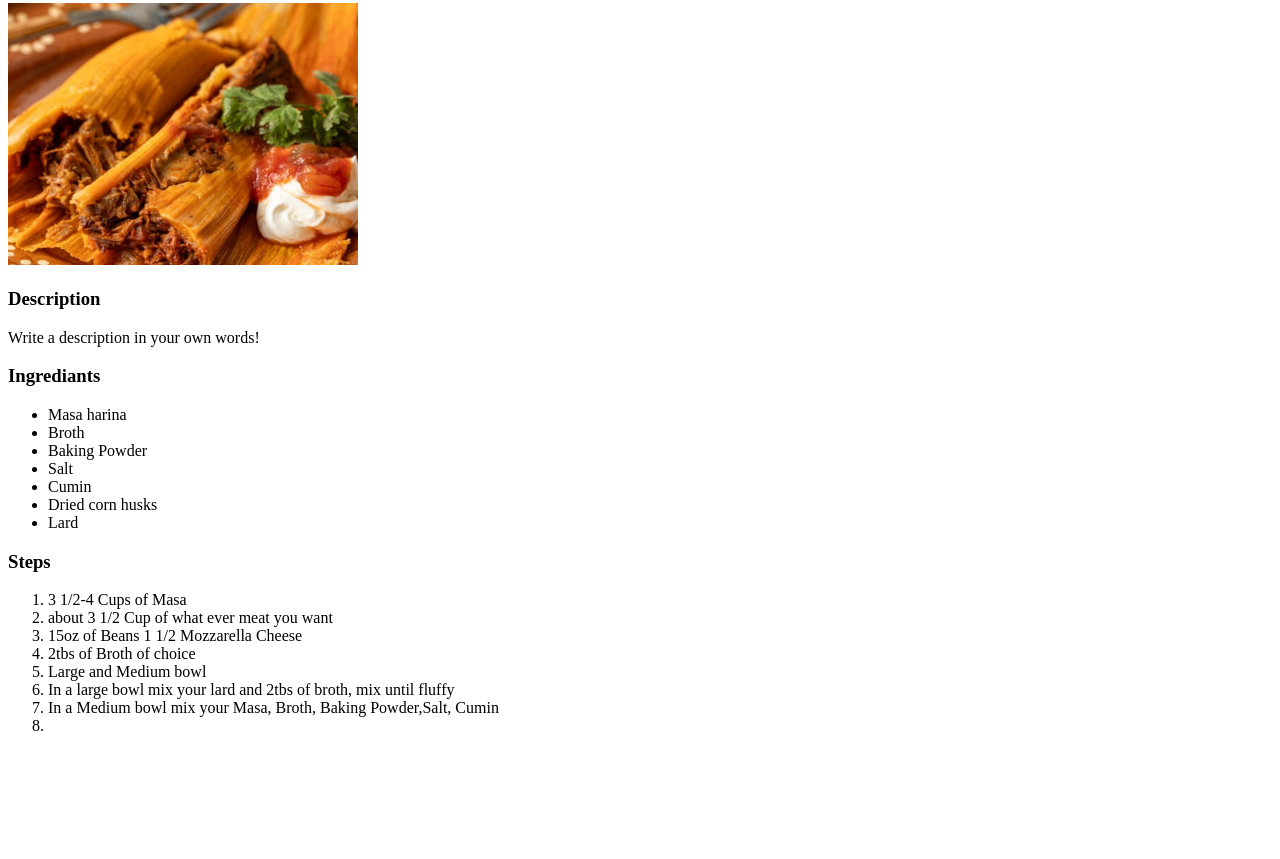
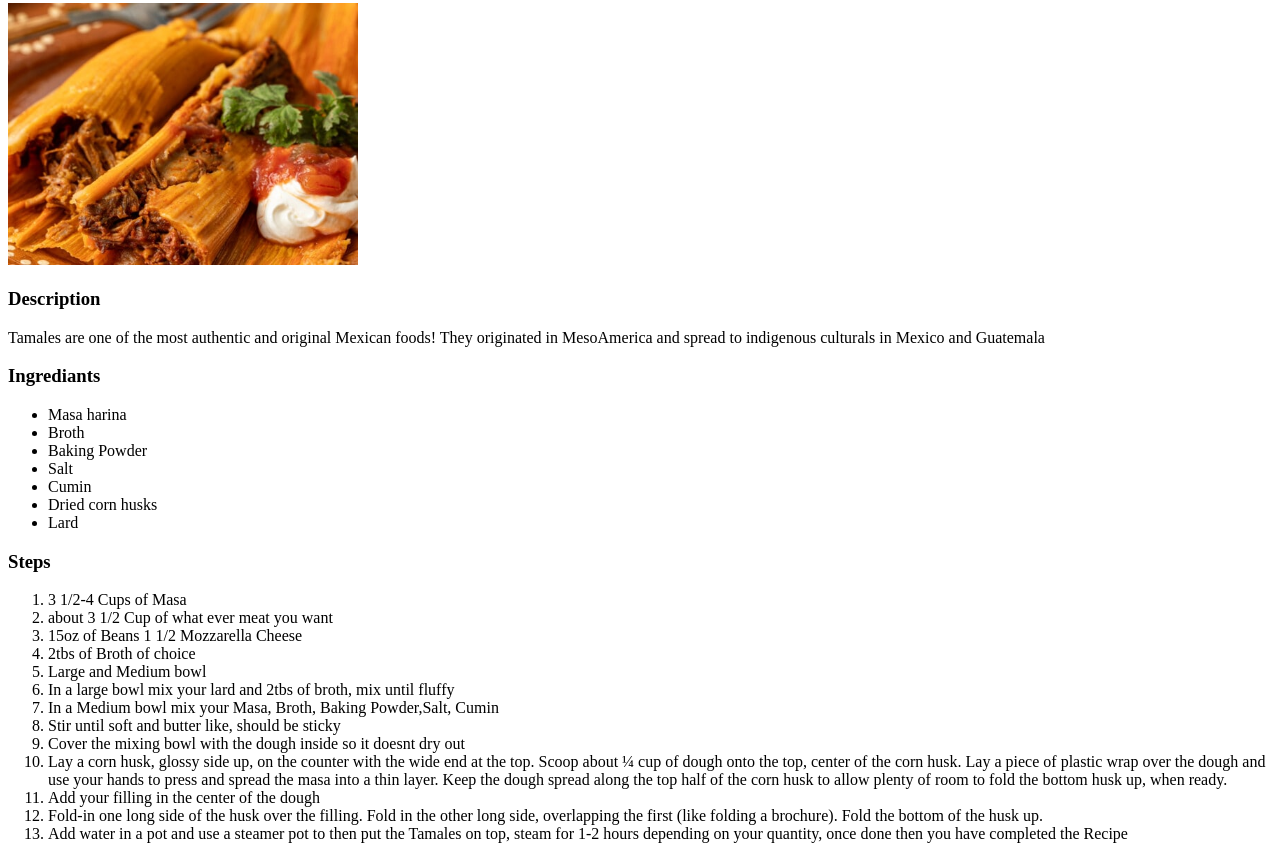
Before and after one commit to KyanniG2027/CS1-Project-1-1, a plain HTML site: page index.html in a window 1280 px wide. Shown: the part 1617-2476 px from the top of the page. Before the commit the page ends 2368 px from the top, so only its background shows below. Drawn offline with Linux system fonts and the light colour scheme.

Commit message:
Finishhed Tamales portion

```diff
--- a/index.html
+++ b/index.html
@@ -86,7 +86,7 @@
   <img src="Tamales .jpeg" width="350">
 
   <h3>Description</h3>
-  <p>Write a description in your own words!</p>
+  <p>Tamales are one of the most authentic and original Mexican foods! They originated in MesoAmerica and spread to indigenous culturals in Mexico and Guatemala</p>
 
   <h3>Ingrediants</h3>
   <ul>
@@ -108,7 +108,12 @@
       <li>Large and Medium bowl</li>
       <li>In a large bowl mix your lard and 2tbs of broth, mix until fluffy </li>
       <li>In a Medium bowl mix your Masa, Broth, Baking Powder,Salt, Cumin  </li>
-      <li></li>
+      <li>Stir until soft and butter like, should be sticky</li>
+      <li>Cover the mixing bowl with the dough inside so it doesnt dry out</li>
+      <li>Lay a corn husk, glossy side up, on the counter with the wide end at the top. Scoop about ¼ cup of dough onto the top, center of the corn husk. Lay a piece of plastic wrap over the dough and use your hands to press and spread the masa into a thin layer. Keep the dough spread along the top half of the corn husk to allow plenty of room to fold the bottom husk up, when ready.</li>
+      <li>Add your filling in the center of the dough</li>
+      <li>Fold-in one long side of the husk over the filling. Fold in the other long side, overlapping the first (like folding a brochure). Fold the bottom of the husk up.</li>
+      <li>Add water in a pot and use a steamer pot to then put the Tamales on top, steam for 1-2 hours depending on your quantity, once done then you have completed the Recipe</li>
     </ol>
 
 
```
